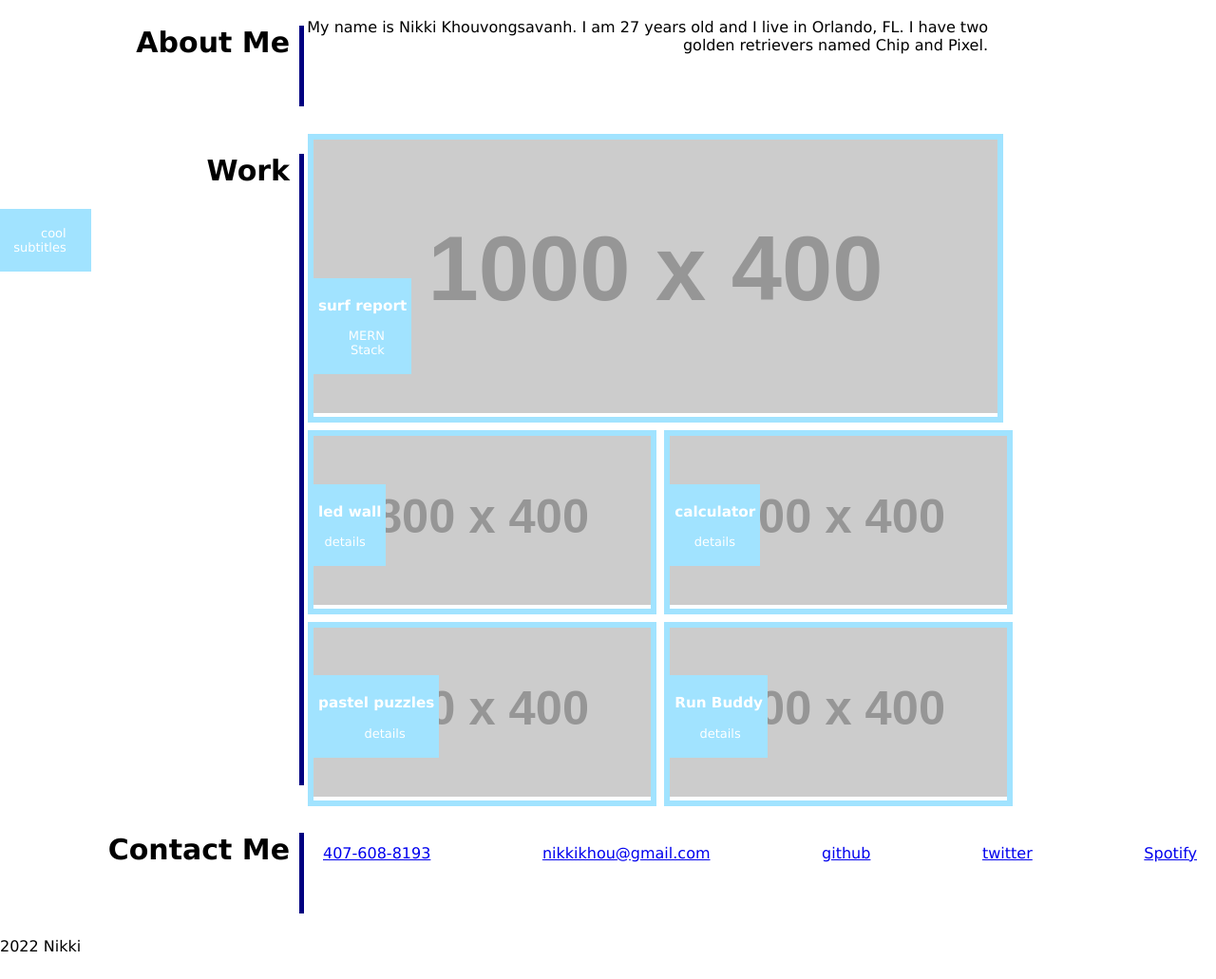
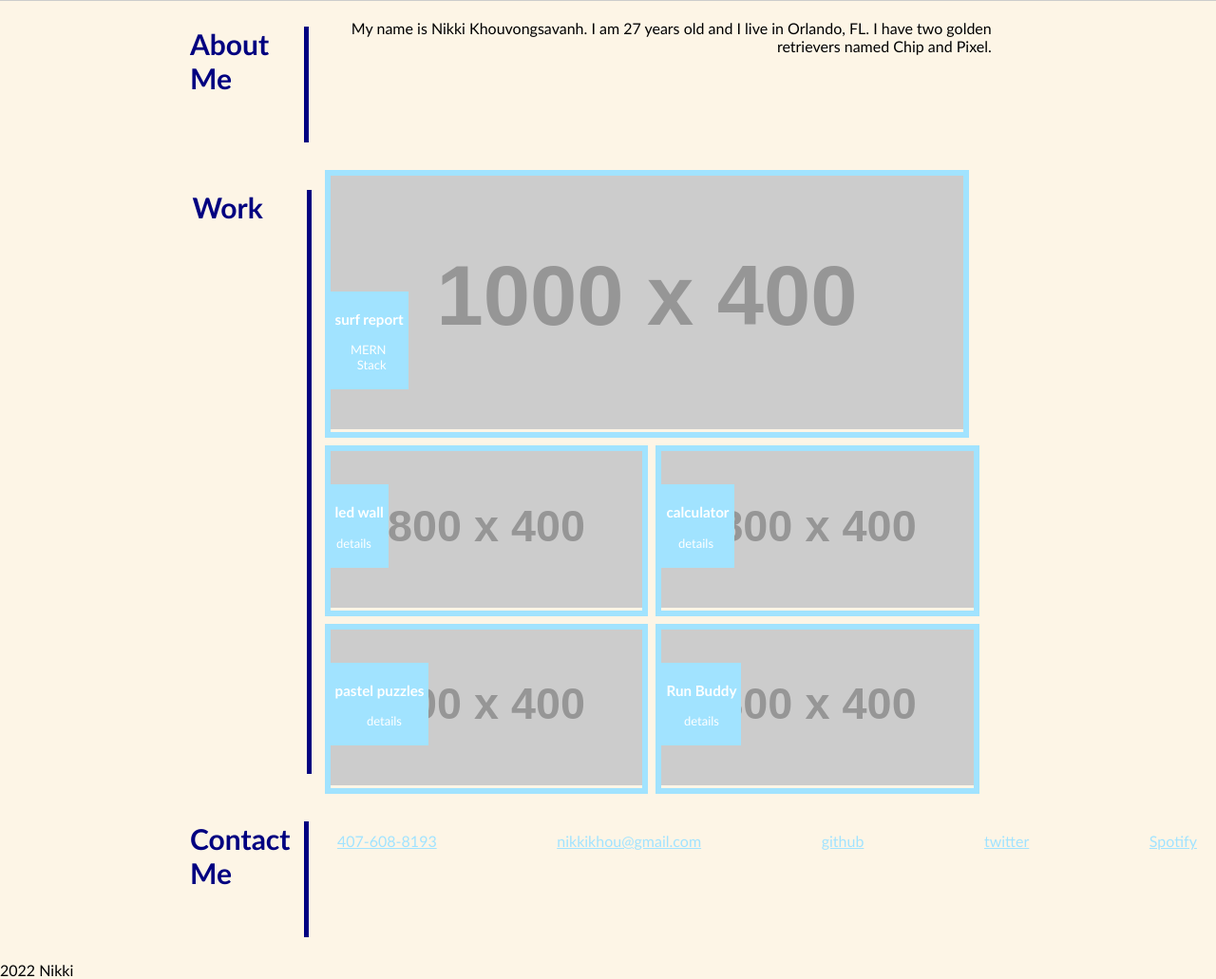
Before and after one commit to nikkikhou/portfolio, a plain HTML site: page index.html in a window 1280 px wide. Shown: the part 469-1500 px from the top of the page at 95% size. Before the commit the page ends 1475 px from the top, so only its background shows below. Drawn offline with Linux system fonts and the light colour scheme; placeholder pictures from the web are drawn by us.

Commit message:
Changed subtitle box, h2 text, and contact me font color

```diff
--- a/assets/style.css
+++ b/assets/style.css
@@ -1,7 +1,8 @@
 body {
   width: 100%;
   margin: 0;
-  font-family: 'Lucida Sans', 'Lucida Sans Regular', 'Lucida Grande', 'Lucida Sans Unicode', Geneva, Verdana, sans-serif;
+  font-family: 'Trebuchet MS', 'Lucida Sans Unicode', 'Lucida Grande', 'Lucida Sans', Arial, sans-serif;
+  background-color: oldlace;
 }
 
 header {
@@ -46,6 +47,14 @@ figure a {
 
 }
 
+#banner {
+  position: relative;
+}
+
+#banner .pictext{
+  position: absolute;
+  right: 0;
+}
 
 
 .title {
@@ -65,7 +74,8 @@ figure a {
   display: flex;
   flex-wrap: wrap;
   justify-content: baseline;
-  width: 75%;
+  width: 70%;
+  padding-left: 10px;
 }
 
 .items a:hover {
@@ -144,9 +154,13 @@ h2 {
   margin-left: auto;
   width: fit-content;
   height: 100%;
-  align-items: center;
+  align-items: flex-end;
   padding-right: 10px;
   font-size: 30px;
+  color: navy;
+  font-weight: 900;
+  inline-size: 110px;
+  overflow-wrap: break-word;
 }
 
 h2 ul li a {
@@ -158,10 +172,13 @@ h2 ul li a {
 .media {
   display: flex;
   align-self: center;
+  padding-left: 10px;
 }
 
 .details {
   width: 75%;
+  padding-left: 10px;
+
 }
 
 .details ul li {
@@ -174,6 +191,10 @@ h2 ul li a {
   justify-content: space-between;
   align-content: center;
   padding: 20px;
+}
+
+.details a {
+  color: #A1E3FF;
 }
 
 
--- a/index.html
+++ b/index.html
@@ -25,7 +25,7 @@
     </header>
 
     <!--Figure-->
-    <figure id="subtitle">
+    <figure id="banner">
       <a href="https://placeholder.com/"
         ><img
           src="https://via.placeholder.com/1250x400/1164B4/FFFFFF"
@@ -50,8 +50,9 @@
 
       <!-- portfolio section -->
       <section class="portfolio">
+        <section class="media">
         <section class="title">
-          <h2 id="Work">Work</h2>
+          <h2 id="work">Work</h2>
         </section>
         <section class="items">
           <section class="surf-report item">
@@ -116,11 +117,12 @@
           </section>
         </section>
       </section>
+      </section>
 
       <!-- contact section -->
       <section class="media">
         <section class="title">
-          <h2 id="contact">Contact Me</h2>
+          <h2 id="contact-me">Contact Me</h2>
         </section>
         <section class="details">
           <ul>
```
